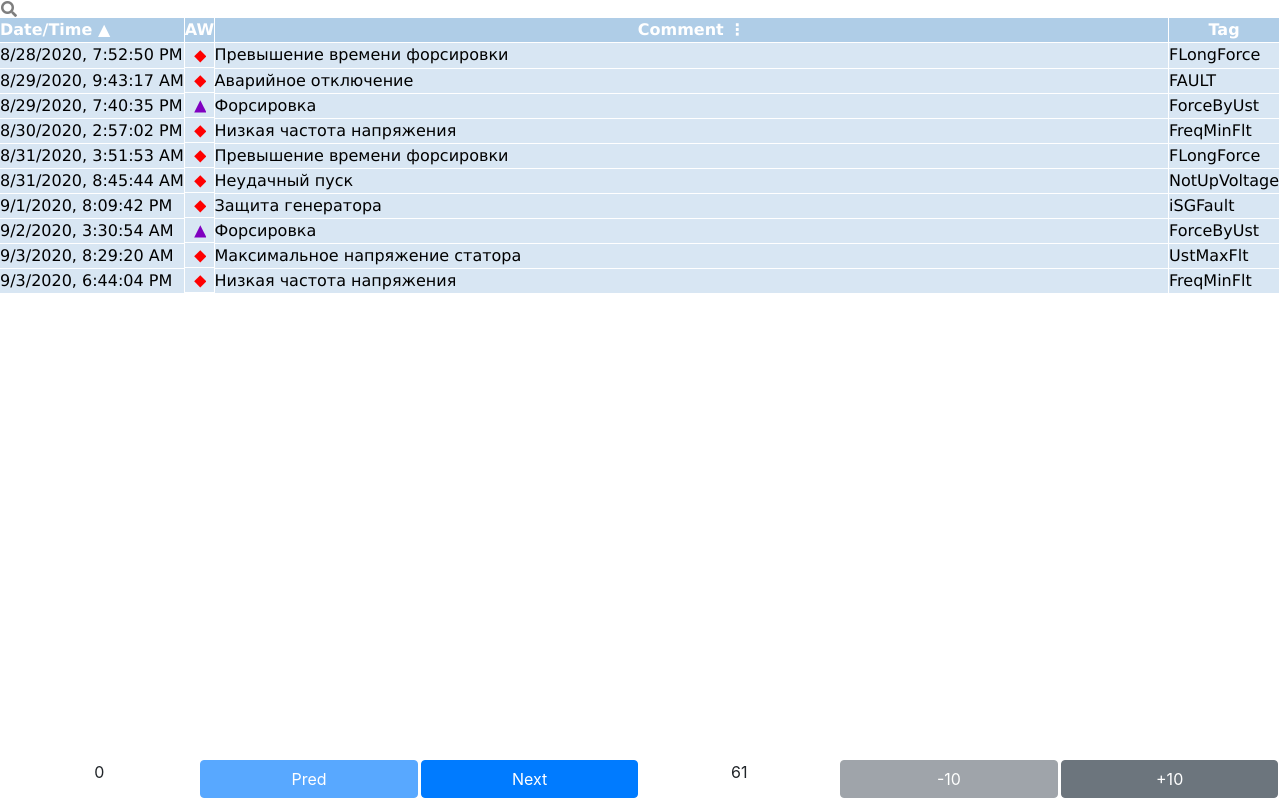
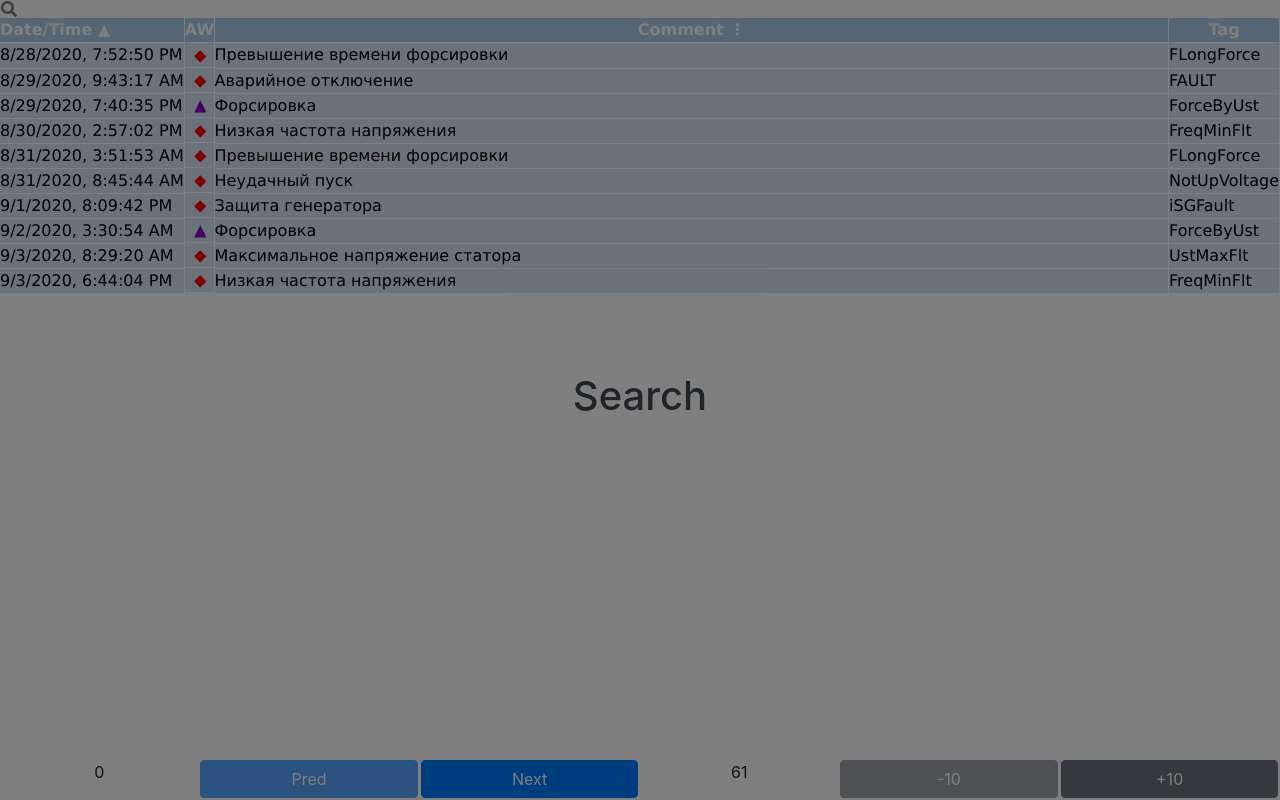
Before and after one commit to GerasimGerasimov/dexop-events-table, a React (Create React App) app: page / in a window 1280 px wide. Both pictures are taken after a click on the icon "Search". Built offline with nearby package versions, Linux system fonts and the light colour scheme.

Commit message:
Приступил к форме Search

```diff
--- a/src/Pages/Events/Events.tsx
+++ b/src/Pages/Events/Events.tsx
@@ -1,10 +1,12 @@
 import React, { Component } from "react";
+import Modal from "../../components/HOC/Modal";
 import EventsTable from "../../components/table/EventsTable";
 import { IEventQueryDirection, ISortDirection, IEventsQuery, IEventsRespond, IEventSortMode} from "../../server/ieventsdata";
 import { EventsModel } from "../../server/server";
 import Paginator from "./components/paginator/paginator";
 import './Events.css'
 import EventsHeaderMenu from "./menu/EventsHeaderMenu";
+import Search from "./search/search";
 
 interface IEventsProps{
 }
@@ -12,6 +14,7 @@ interface IEventsProps{
 interface IEventsState{
   query: IEventsQuery;
   respond: IEventsRespond;
+  showModal: boolean;
 }
 
 const TenItemsOnPage: number = 10;
@@ -37,7 +40,8 @@ export default class Events extends Component <IEventsProps,IEventsState> {
         ItemsAfter: 0,
         ItemsInRespond: 0,
         Items: []
-      }
+      },
+      showModal: false
     }
   }
 
@@ -148,6 +152,8 @@ export default class Events extends Component <IEventsProps,IEventsState> {
   }
 
   private handlerToolMenu(name: string, status: boolean){
+    console.log(name);
+    this.setState({showModal: true})
     /*
     const handlers: {[handlerName: string]: any} = {
       'ZoomMinus' : this.onZoomMinus.bind(this),
@@ -160,7 +166,16 @@ export default class Events extends Component <IEventsProps,IEventsState> {
   }
 
   render() {
+    const modal = this.state.showModal
+    ? (
+      <Modal>
+        <Search></Search>
+      </Modal>
+    )
+    : null;
+
     return (
+      <>
         <div className='flex-column'>
           <EventsHeaderMenu
               ToolMenuHandler = {this.handlerToolMenu.bind(this)}
@@ -184,6 +199,8 @@ export default class Events extends Component <IEventsProps,IEventsState> {
               setNumberOfItemsOnPageHandler = {this.setNumberOfItemsOnPage.bind(this)}
             />
         </div>
+        {modal}
+      </>
     );
   }
 }
--- /dev/null
+++ b/src/Pages/Events/search/search.tsx
@@ -0,0 +1,19 @@
+import React, { Component } from "react"
+
+export interface ISearchProps {
+
+}
+
+export interface ISearchState {
+
+}
+
+export default class Search extends Component<ISearchProps, ISearchState> {
+  render(){
+    return (
+      <div>
+        <h1>Search</h1>
+      </div>
+    )
+  }
+}
```
Also changed, not shown: src/Pages/Events/search/search.css (added). Lines whose indentation alone changed are shown as unchanged.
